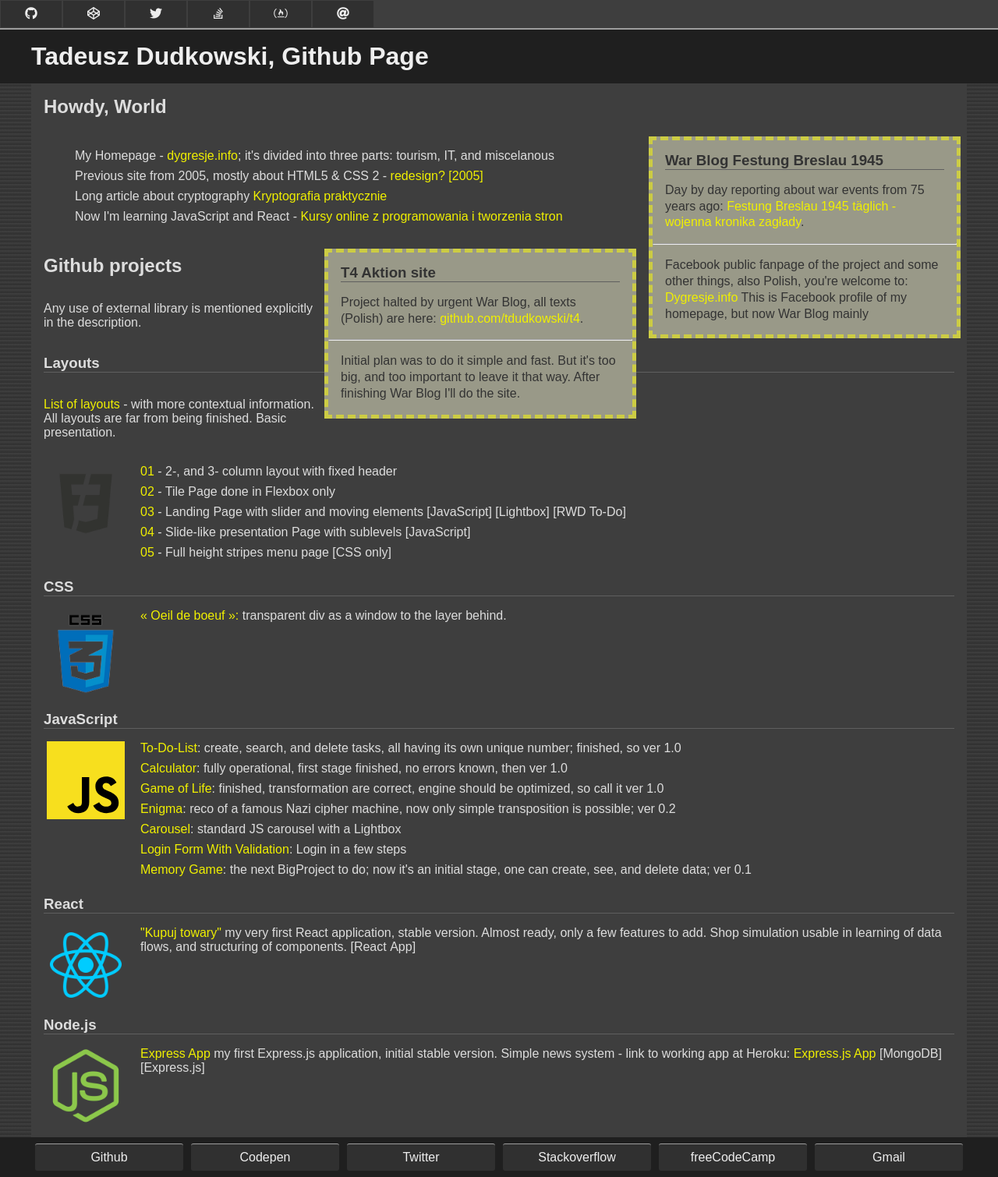
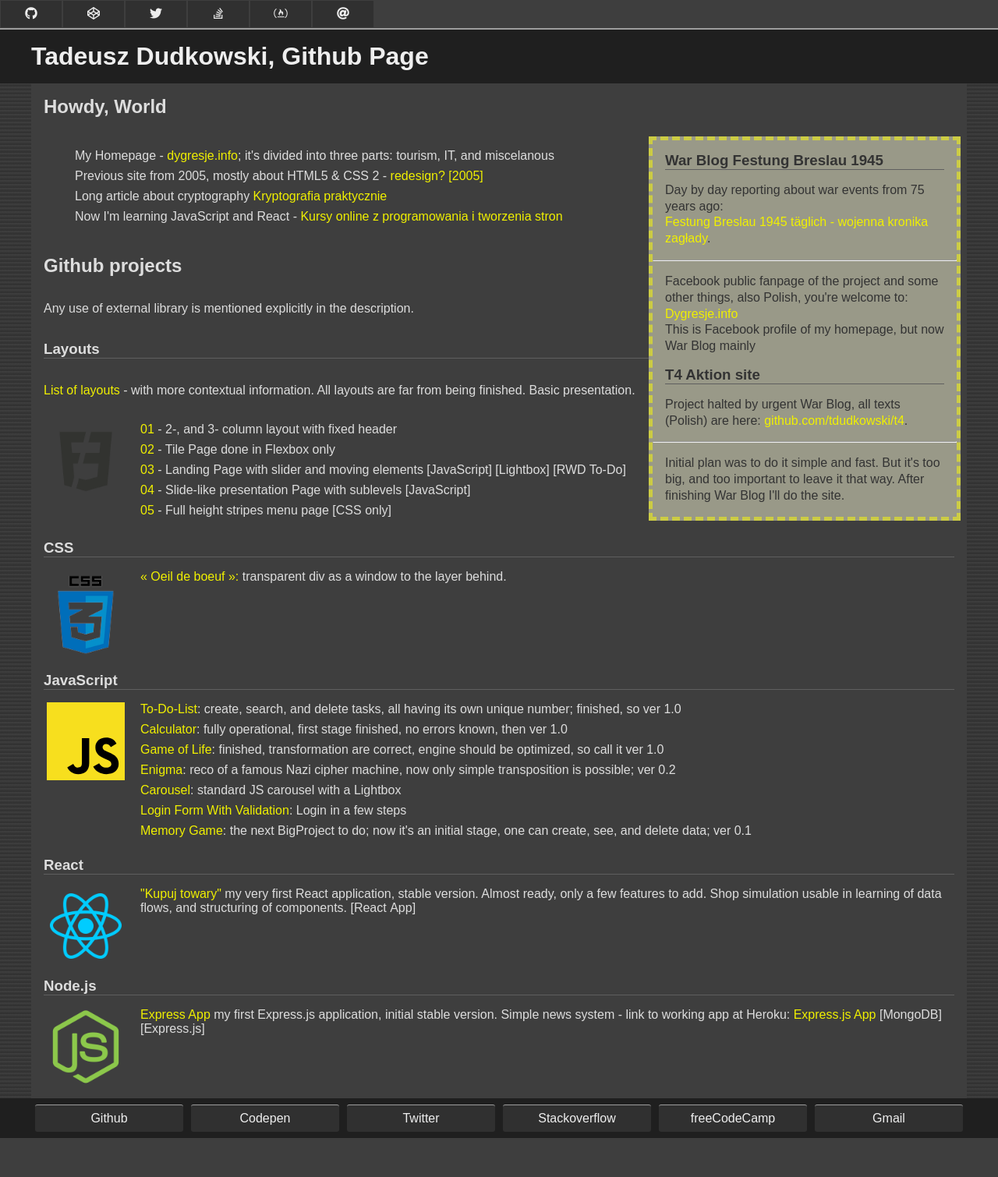
Before and after one commit to tdudkowski/tdudkowski.github.io, a Jekyll site: the page built from index.html, in a window 1280 px wide. Shown: the whole page at 78% size. Built offline with Jekyll 4.4.1, drawn with Linux system fonts in a browser that asks for light colours; nearby versions of some CDN libraries; after the commit the page ends 1460 px from its top, so only the background shows below that.

Commit message:
correct design  of info

```diff
--- a/index.html
+++ b/index.html
@@ -36,7 +36,7 @@
   <div class="doc100">
     <h3>War Blog Festung Breslau 1945</h3>
     <p>
-      Day by day reporting about war events from 75 years ago:
+      Day by day reporting about war events from 75 years ago:<br />
       <a href="https://wroclawscyargonauci.blogspot.com"
         >Festung Breslau 1945 täglich - wojenna kronika zagłady</a
       >.
@@ -47,12 +47,10 @@
       you're welcome to:
       <a href="https://www.facebook.com/dygresje.info/?modal=admin_todo_tour"
         >Dygresje.info</a
-      >
+      ><br />
       This is Facebook profile of my homepage, but now War Blog mainly
     </p>
-  </div>
 
-  <div class="doc100">
     <h3>T4 Aktion site</h3>
     <p>
       Project halted by urgent War Blog, all texts (Polish) are here:
```
